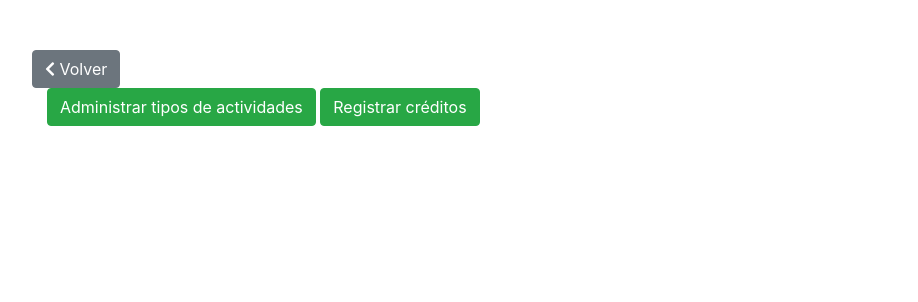
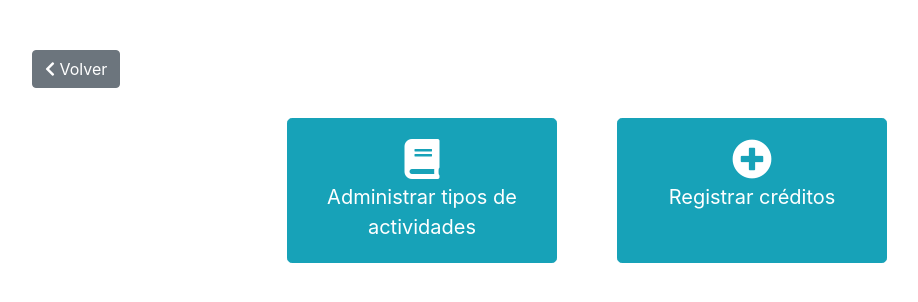
Before and after one commit to AlanSanchezP/ElectivappServer, a Django app: template electivapp/templates/pages/submenu.html in a window 1280 px wide. Shown: the top 302 px of the page, without its empty margins (53-971 px from the left). Run offline with Django 3.2, Linux system fonts and the light colour scheme; the template is opened without the code that fills it, so the values that code supplies are empty; some libraries are stand-ins or nearby versions.

Commit message:
Submenu de actividades. Boton de nuevo ahora tiene icono +

```diff
--- a/electivapp/static/css/project.css
+++ b/electivapp/static/css/project.css
@@ -28,6 +28,7 @@ input[type="number"] {
 }
 
 .menu-grid a {
+    white-space: initial;
     width: 25%;
     margin:30px;
     padding: 1em;
--- a/electivapp/templates/actividades/tipoactividad_list.html
+++ b/electivapp/templates/actividades/tipoactividad_list.html
@@ -10,7 +10,7 @@
           Volver
         </a>
         <h2 class="col-md-6 text-center mx-auto">Tipos de actividad</h2>
-        <a href="{% url 'actividades:nuevo_tipo' %}" class="btn btn-success">Nuevo</a>
+        <a href="{% url 'actividades:nuevo_tipo' %}" class="btn btn-success"><i class="fas fa-plus"></i> Nuevo</a>
     </div>
 
     <div class="list-group">
--- a/electivapp/templates/alumnos/responsable_list.html
+++ b/electivapp/templates/alumnos/responsable_list.html
@@ -10,7 +10,7 @@
           Volver
         </a>
         <h2 class="col-md-6 text-center mx-auto">Administrar responsables</h2>
-        <a href="{% url 'alumnos:nuevo_responsable' %}" class="btn btn-success">Nuevo</a>
+        <a href="{% url 'alumnos:nuevo_responsable' %}" class="btn btn-success"><i class="fas fa-plus"></i> Nuevo</a>
     </div>
 
     <div class="elementos-lista">
--- a/electivapp/templates/eventos/evento_list.html
+++ b/electivapp/templates/eventos/evento_list.html
@@ -10,7 +10,7 @@
           Volver
         </a>
         <h2 class="col-md-6 text-center mx-auto">Administrar eventos</h2>
-        <a href="{% url 'eventos:crear' %}" class="btn btn-success">Nuevo</a>
+        <a href="{% url 'eventos:crear' %}" class="btn btn-success"><i class="fas fa-plus"></i> Nuevo</a>
     </div>
 
     <div class="elementos-lista">
--- a/electivapp/templates/pages/submenu.html
+++ b/electivapp/templates/pages/submenu.html
@@ -5,8 +5,10 @@
     <i class="fas fa-chevron-left"></i>
     Volver
 </a>
-<div class="container">
-    <a class="btn btn-success" href="{% url 'actividades:lista_tipos' %}">Administrar tipos de actividades</a>
-    <a class="btn btn-success" href="{% url 'actividades:registrar' %}">Registrar créditos</a>
+<div class="container menu-grid">
+    <a class="btn btn-info btn-lg" href="{% url 'actividades:lista_tipos' %}">
+        <i style="font-size: 2em" class="fas fa-book"></i><br>Administrar tipos de actividades</a>
+    <a class="btn btn-info btn-lg" href="{% url 'actividades:registrar' %}">
+        <i style="font-size: 2em" class="fas fa-plus-circle"></i><br>Registrar créditos</a>
 </div>
 {% endblock content %}
```
